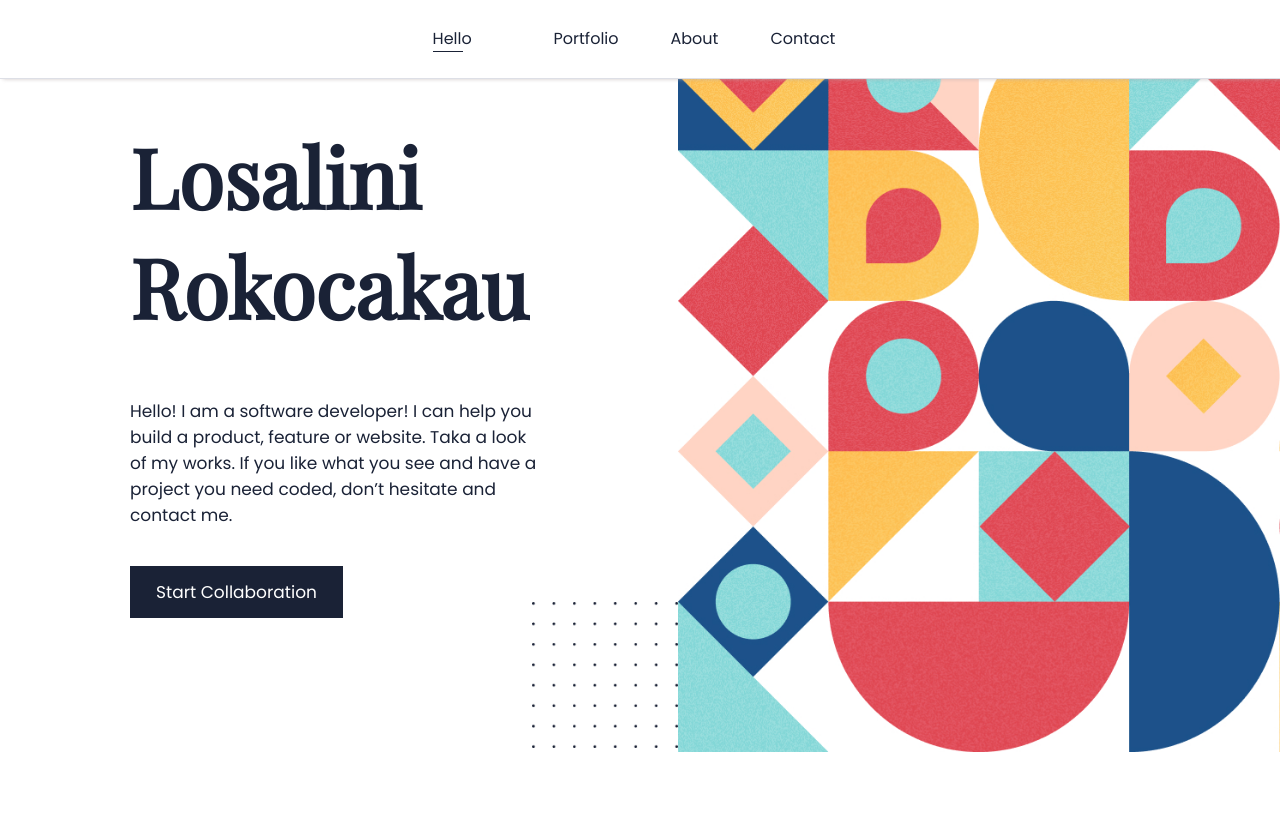
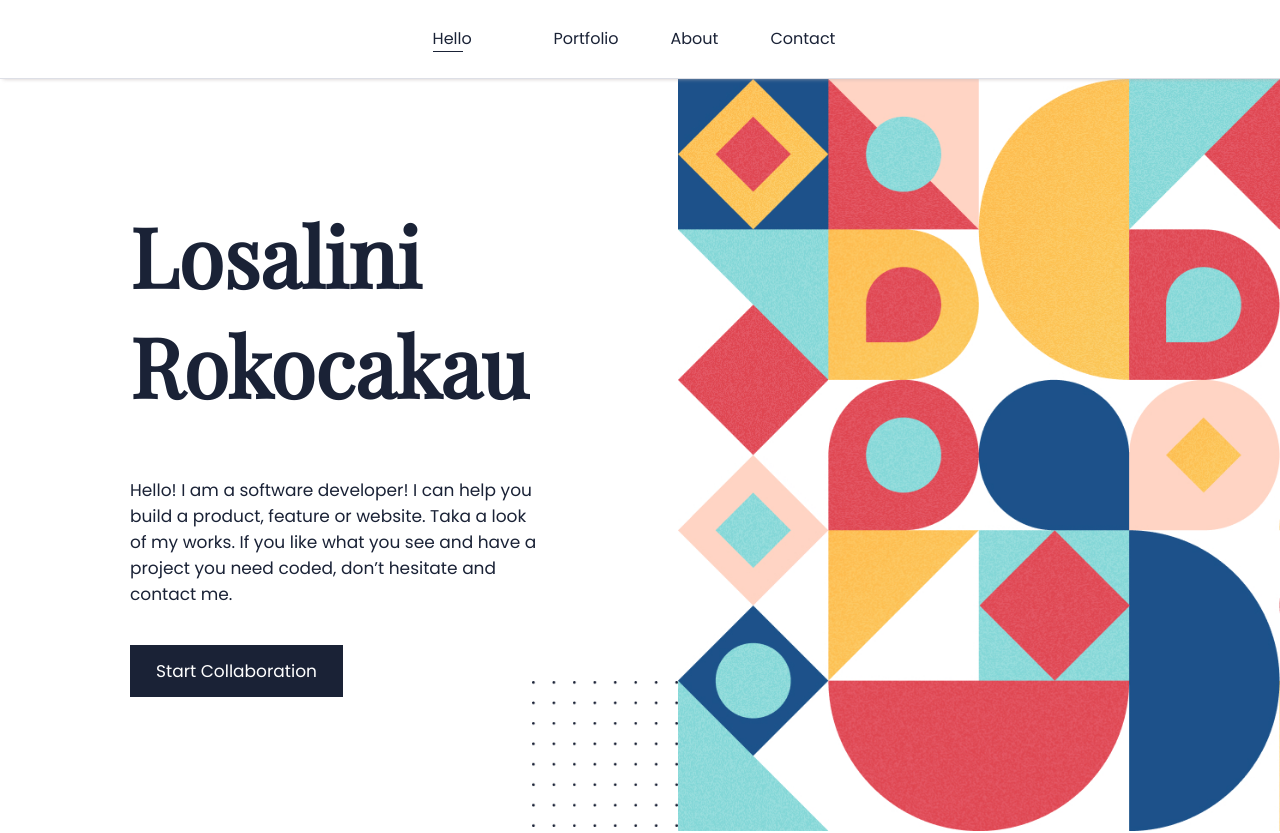
Before and after one commit to chelmerrox/my-portfolio, a website: page index.html in a window 1280 px wide. Shown: the top 833 px of the page. Drawn offline with nearby package versions, Linux system fonts and the light colour scheme.

Commit message:
Add padding-top to section-1-desktop

```diff
--- a/styles/style.css
+++ b/styles/style.css
@@ -1622,6 +1622,7 @@ body {
   .section-1-desktop {
     display: flex;
     justify-content: space-evenly;
+    padding-top: 79px;
   }
 
   .section-1-texts-desktop {
```
